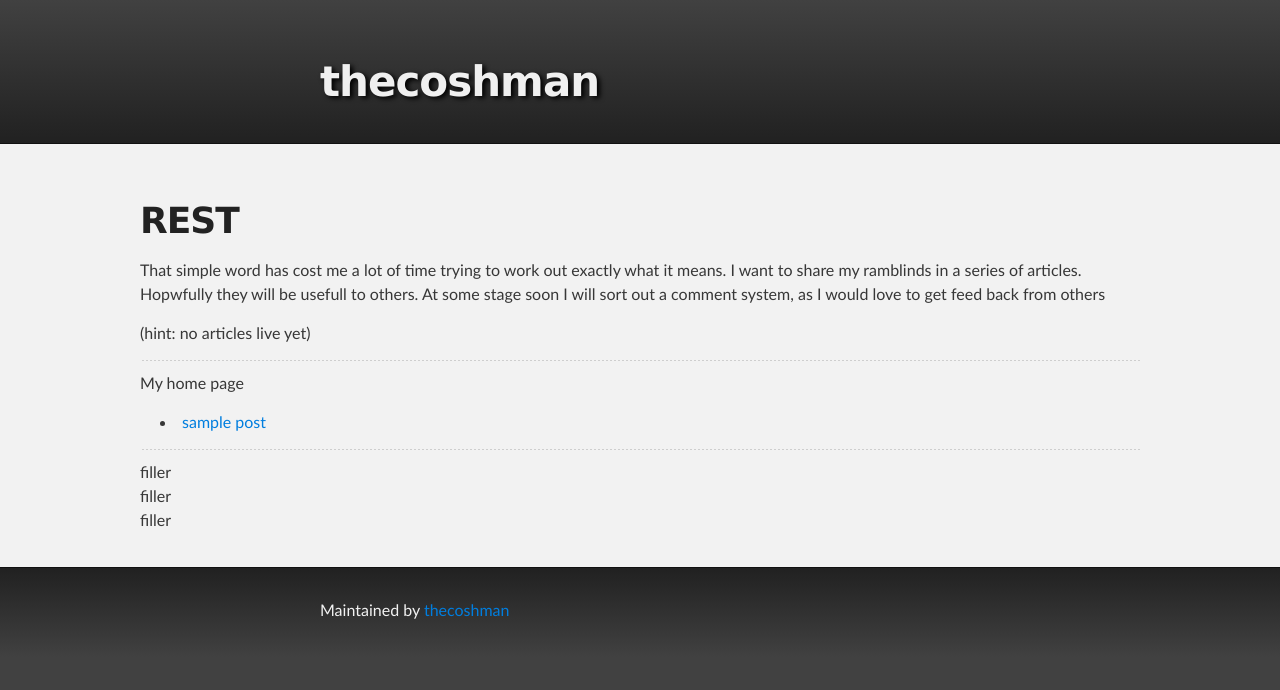
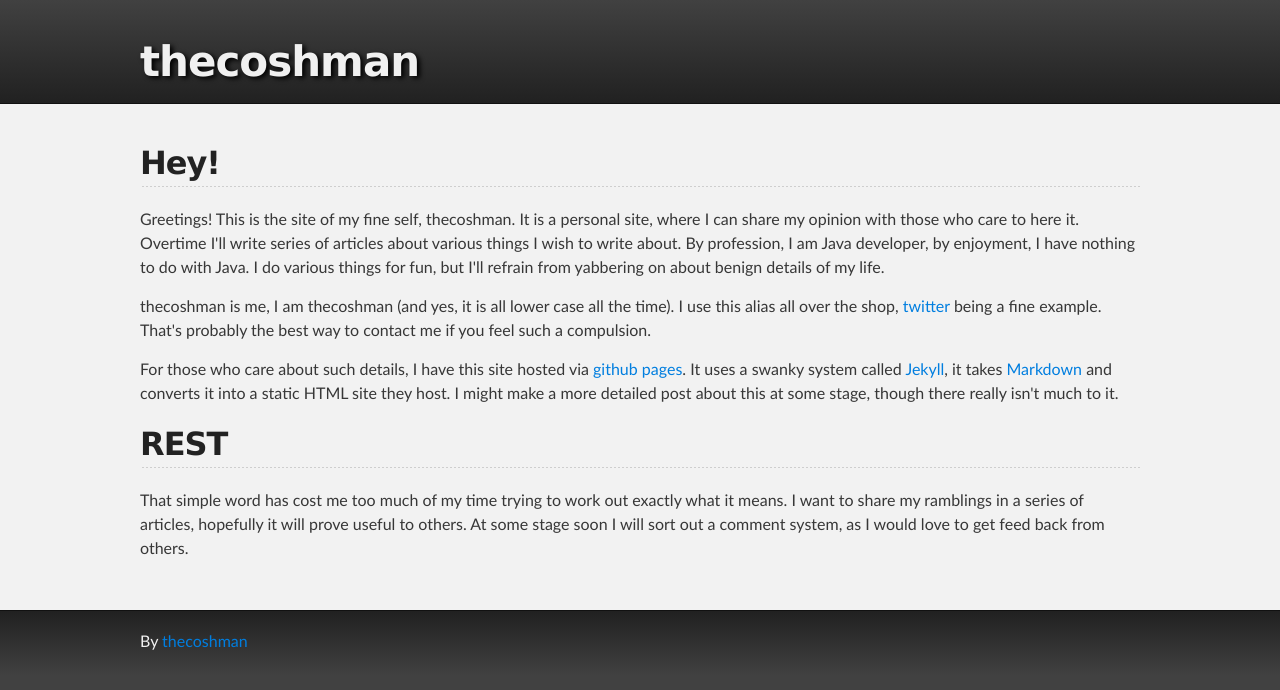
Before and after one commit to thecoshman/thecoshman.github.com, a Jekyll site: the page built from index.html, in a window 1280 px wide. Shown: the top 690 px of the page. Built offline with Jekyll 4.4.1, drawn with Linux system fonts in a browser that asks for light colours.

Commit message:
Updated style and layout details. Updated index. Generally getting ready to start publishing articles.

```diff
--- a/_includes/footer.html
+++ b/_includes/footer.html
@@ -1,5 +1,13 @@
     <div id="footer_wrap" class="outer">
       <footer class="inner">
-        <p class="copyright">Maintained by <a href="https://github.com/thecoshman">thecoshman</a></p>
+      	{% if page.is_post %}
+        <p class="post_date">
+          First posted {{ page.date | date_to_long_string }}.
+          {% if page.last_edit %}
+            Last edited {{ page.last_edit }}.
+          {% endif %}
+        </p>
+        {% endif %}
+        <p class="copyright">By <a href="https://github.com/thecoshman">thecoshman</a></p>
       </footer>
     </div>
--- a/_posts/2013-07-17-sample-post.markdown
+++ b/_posts/2013-07-17-sample-post.markdown
@@ -1,6 +1,10 @@
 ---
 layout: default
+categories: other
 title: sample post
+published: false
+is_post: true
+last_edit: 30 May 2012
 ---
 
 ## My First Post
--- a/_posts/rest/2013-08-06-WhatRestIsNot.markdown
+++ b/_posts/rest/2013-08-06-WhatRestIsNot.markdown
@@ -3,6 +3,7 @@ layout: default
 categories: rest
 published: false
 title: What REST Is Not
+is_post: true
 ---
 
 ## What REST Is Not
--- a/css/default.css
+++ b/css/default.css
@@ -27,29 +27,38 @@ body {
   background: #414141;
 }
 
-#project_title a {
-  color: #f0f0f0;
-  text-shadow: 3px 2px 5px black;
+a:hover {
+  text-shadow: none;
+}
+
+#footer_wrap a:hover {
+  text-shadow: none;
 }
 
 #main_content a:hover {
   text-shadow: none;
 }
 
-footer a:hover {
-  text-shadow: none;
+#project_title a {
+  color: #f0f0f0;
+  text-shadow: 3px 2px 5px black;
+}
+
+#main_content {
+  padding-top: 25px;
+  padding-bottom: 35px;
 }
 
 .inner{
   max-width: 1000px;
 }
 
-#header_wrap .inner{
-  max-width: 640px;
+#footer_wrap .inner{
+  padding: 8px 10px;
 }
 
-#footer_wrap .inner{
-  max-width: 640px;
+#header_wrap .inner {
+padding: 30px 10px 10px 10px;
 }
 
 h4, h5, h6 {
@@ -79,3 +88,9 @@ h4, h5, h6 {
 .highlight pre code span {
   white-space: pre-wrap;
 }
+
+span.date.meta {
+  font-size: 0.9em;
+  font-family: monospace;
+  color: #707070;
+}
--- a/index.html
+++ b/index.html
@@ -3,35 +3,45 @@ layout: default
 title: Home
 ---
 
-<section>
-  <h1>REST</h1>
+<section id="about">
 
-  <p>That simple word has cost me a lot of time trying to work out exactly what it means.
-I want to share my ramblinds in a series of articles.
-Hopwfully they will be usefull to others.
-At some stage soon I will sort out a comment system, as I would love to get feed back from others</p>
+  <h2>Hey!</h2>
+  <p>Greetings!
+This is the site of my fine self, thecoshman.
+It is a personal site, where I can share my opinion with those who care to here it.
+Overtime I'll write series of articles about various things I wish to write about.
+By profession, I am Java developer, by enjoyment, I have nothing to do with Java.
+I do various things for fun, but I'll refrain from yabbering on about benign details of my life.</p>
 
+  <p>thecoshman is me, I am thecoshman (and yes, it is all lower case all the time).
+I use this alias all over the shop, <a href="https://twitter.com/thecoshman">twitter</a> being a fine example.
+That's probably the best way to contact me if you feel such a compulsion.</p>
+
+  <p>For those who care about such details, I have this site hosted via <a href="http://pages.github.com/">github pages</a>.
+It uses a swanky system called <a href="http://jekyllrb.com/">Jekyll</a>, it takes <a href="http://daringfireball.net/projects/markdown/">Markdown</a> and converts it into a static HTML site they host.
+I might make a more detailed post about this at some stage, though there really isn't much to it.<p>
   <ul>
-    {% for post in site.categories.rest %}
+    {% for post in site.categories.other %}
       <li>
-        <a href="{{ post.url }}">{{ post.title }}</a>
-      </li>
-    {% endfor %}
-  </ul>
-<p>(hint: no articles live yet)</p>
-</section>
-<hr />
-
-<section>
-  <p>My home page</p>
-
-  <ul>
-    {% for post in site.posts %}
-      <li>
+        <span class="date meta">{{ post.date | date_to_string }}</span> :
         <a href="{{ post.url }}">{{ post.title }}</a>
       </li>
     {% endfor %}
   </ul>
 </section>
 
-<hr /><p>filler<br />filler<br />filler<br />
+<section id="rest">
+
+  <h2>REST</h2>
+  <p>That simple word has cost me too much of my time trying to work out exactly what it means.
+I want to share my ramblings in a series of articles, hopefully it will prove useful to others.
+At some stage soon I will sort out a comment system, as I would love to get feed back from others.</p>
+  <ul>
+    {% for post in site.categories.rest %}
+      <li>
+        <span class="date meta">{{ post.date | date_to_string }}</span> ::
+        <a href="{{ post.url }}">{{ post.title }}</a>
+      </li>
+    {% endfor %}
+  </ul>
+</section>
```
Also changed, not shown: _posts/rest/2013-07-24-introduction.markdown (+6 -3 lines).
